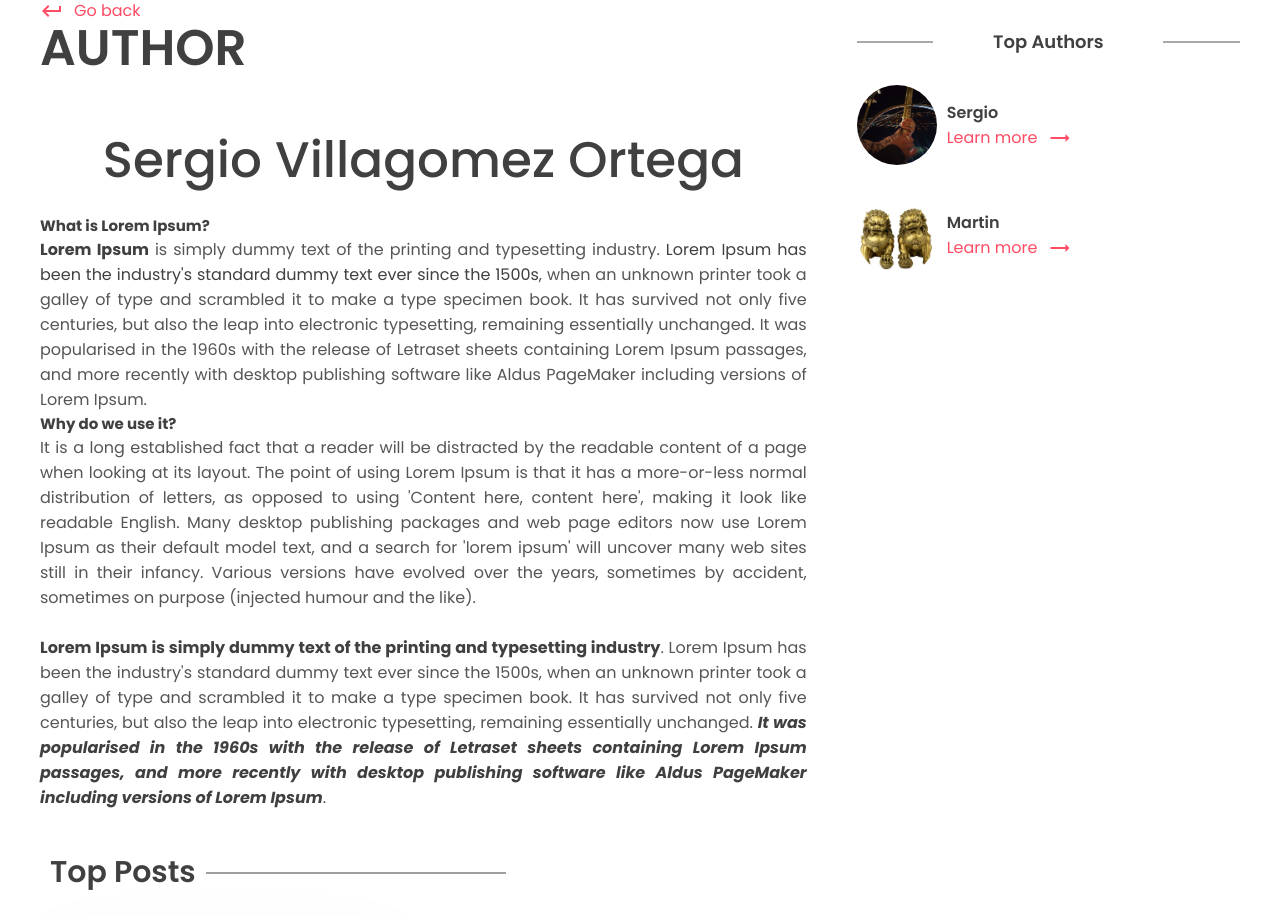
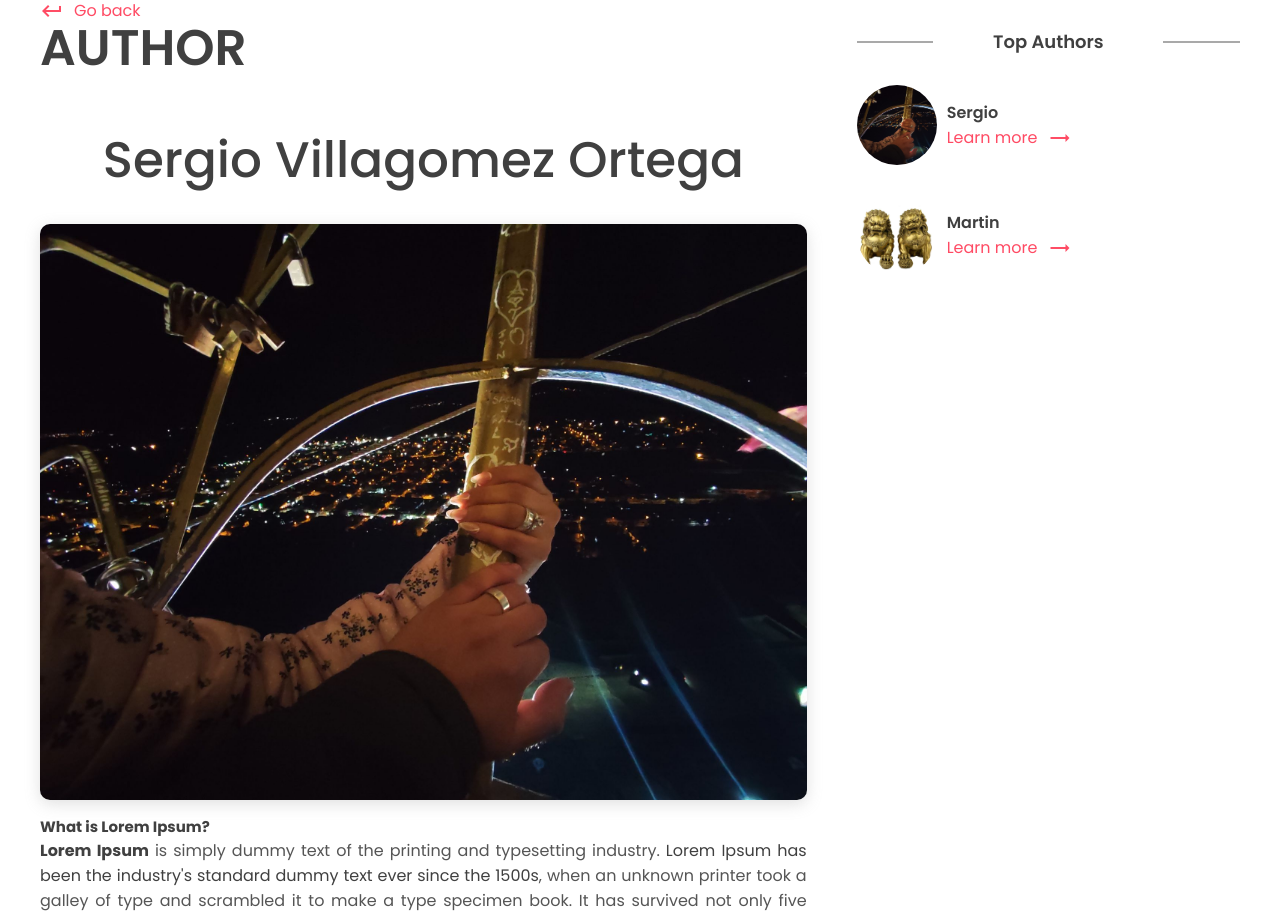
Before and after one commit to smavodev/blogapp_python, a Django app: a page that uses app/templates/app/author.html in a window 1280 px wide. Shown: the part 122-1037 px from the top of the page. Run offline with Django 4.2, Linux system fonts and the light colour scheme; data comes from the database, SQL or seed files in the repository; both versions use the stored data as it was after the commit; some libraries are stand-ins or nearby versions.

Commit message:
Update Vista Author, Css

```diff
--- a/app/models.py
+++ b/app/models.py
@@ -90,4 +90,7 @@ class Profile(models.Model):
         return super(Profile, self).save(*args, **kwargs)
 
     def __str__(self):
+        return self.user.first_name
+
+    def __unicode__(self):
         return f'{self.first_name} {self.last_name}'
--- a/app/static/app/style.css
+++ b/app/static/app/style.css
@@ -1071,3 +1071,11 @@ main {
     margin: 10px 0;
     padding: 5px 10px;
 }
+
+
+.profile-image {
+    box-shadow: 0 4px 15px rgba(153, 153, 153, 0.3);
+    transition: 0.3s;
+    margin: 10px 0;
+    border-radius: 10px;
+}
--- a/app/templates/app/author.html
+++ b/app/templates/app/author.html
@@ -23,7 +23,8 @@
               <div class="typo">
                 <h1 class="title">{{profile.user.first_name}} {{profile.user.last_name}}</h1>
                 <br>
-                <p> {{profile.bio|safe}} </p>
+                <img class="profile-image" src="{{profile.profile_image.url}}" alt="" />
+                <p class="profile-bio"> {{profile.bio|safe}} </p>
               </div>
             </center>
             <section class="sp">
```
Also changed, not shown: db.sqlite3.
